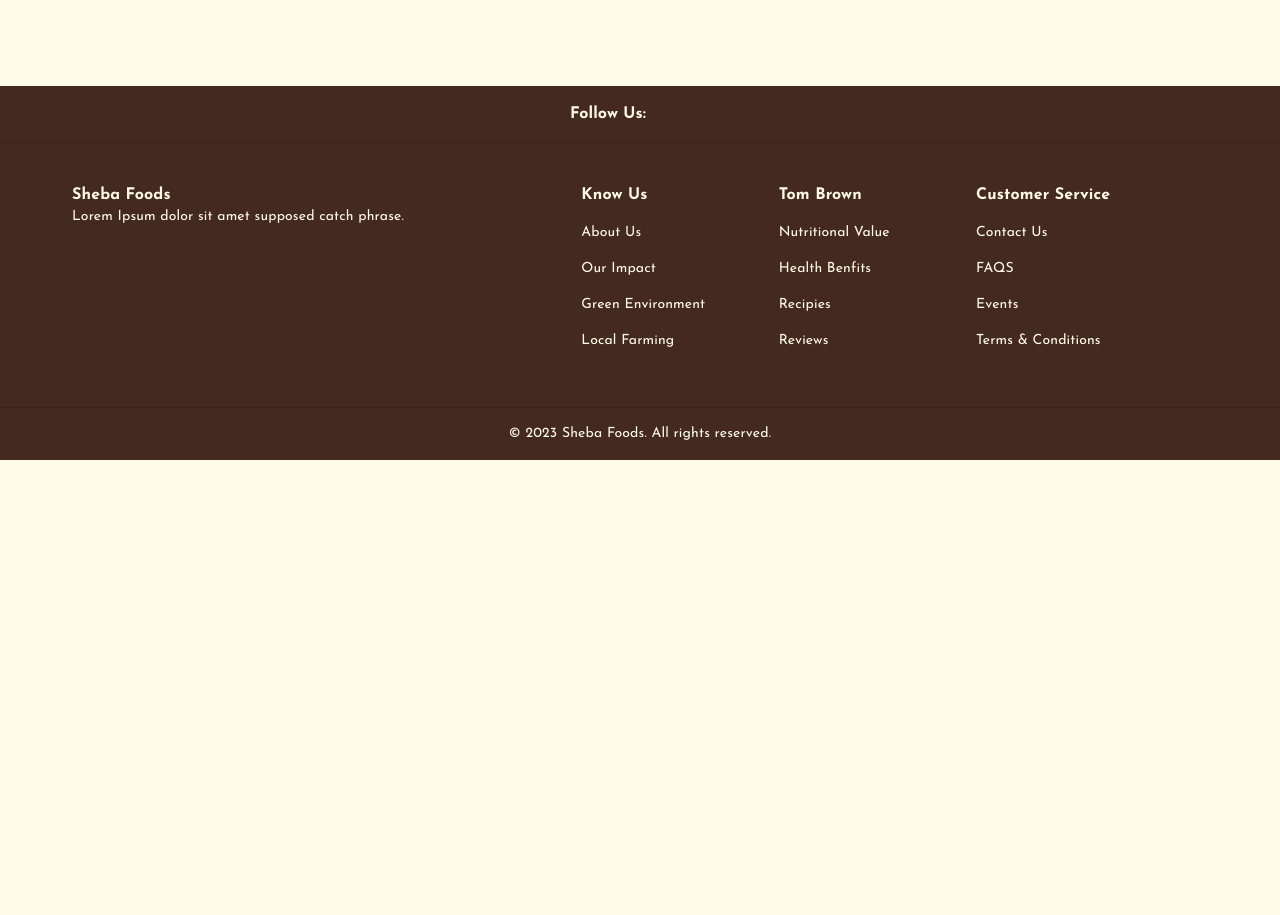
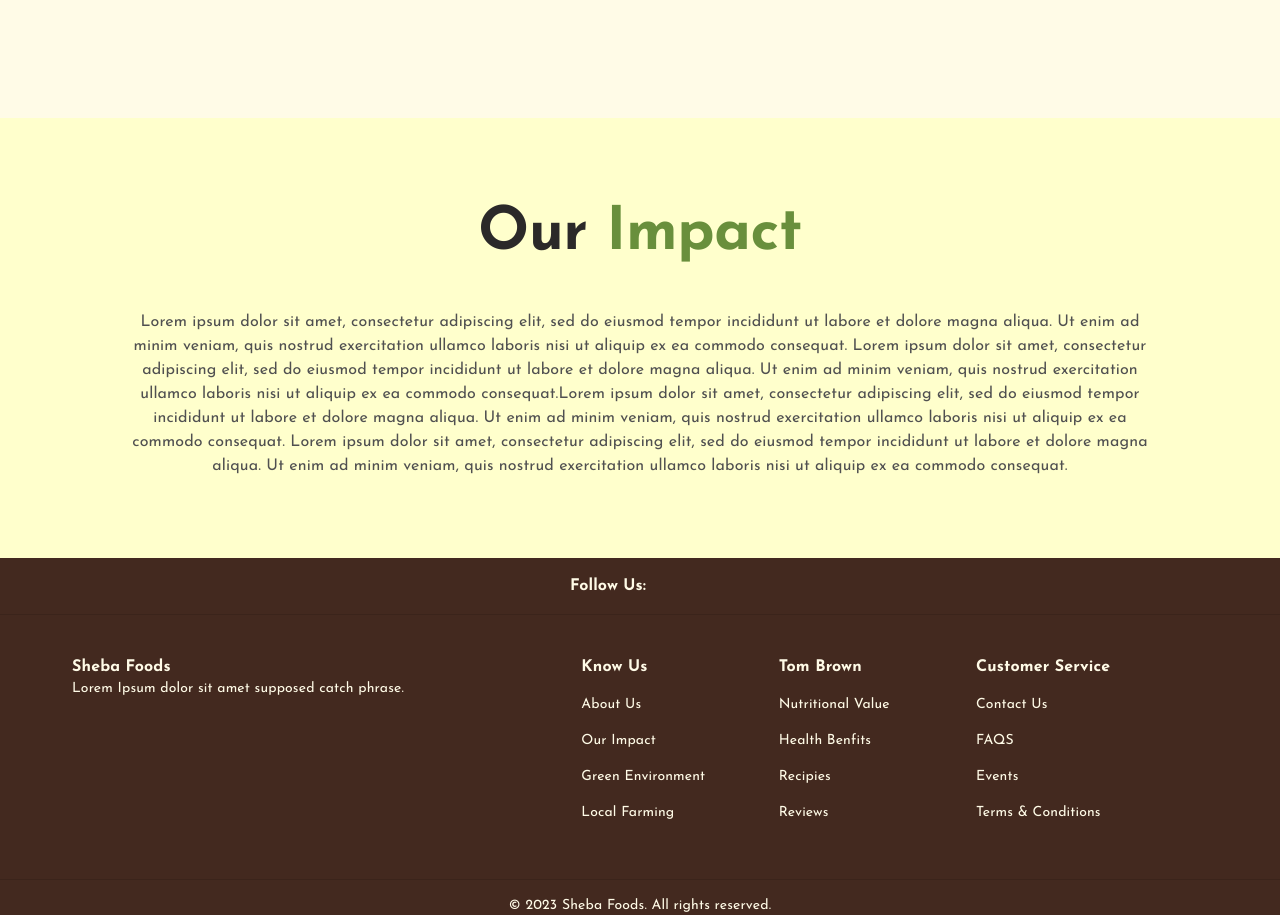
Before and after one commit to Vanessa-Kris/sheba-foods, a React (Create React App) app: page /about in a window 1280 px wide. Shown: the part 1388-2303 px from the top of the page. Before the commit the page ends 1848 px from the top, so only its background shows below. Built offline with nearby package versions, Linux system fonts and the light colour scheme; some icons are missing.

Commit message:
added about info

```diff
--- a/src/Pages/About.js
+++ b/src/Pages/About.js
@@ -3,6 +3,7 @@ import React from "react";
 
 export default function About() {
   return (
+    <>
       <Box
         sx={{
           mt: { md: 7, sm: 5, xs: 5 },
@@ -41,8 +42,8 @@ export default function About() {
             sx={{ color: "#505050" }}
           >
             Lorem ipsum dolor sit amet, consectetur adipiscing elit, sed do
-          eiusmod tempor incididunt ut labore et dolore magna aliqua. Ut enim ad
-          minim veniam, quis nostrud exercitation ullamco laboris nisi ut
+            eiusmod tempor incididunt ut labore et dolore magna aliqua. Ut enim
+            ad minim veniam, quis nostrud exercitation ullamco laboris nisi ut
             aliquip ex ea commodo consequat.
           </Typography>
           <br />
@@ -54,11 +55,11 @@ export default function About() {
             sx={{ color: "#505050" }}
           >
             Lorem ipsum dolor sit amet, consectetur adipiscing elit, sed do
-          eiusmod tempor incididunt ut labore et dolore magna aliqua. Ut enim ad
-          minim veniam, quis nostrud exercitation ullamco laboris nisi ut
-          aliquip ex ea commodo consequat. incididunt ut labore et dolore magna
-          aliqua. Ut enim ad minim veniam, quis nostrud exercitation ullamco
-          laboris nisi ut aliquip ex ea commodo consequat
+            eiusmod tempor incididunt ut labore et dolore magna aliqua. Ut enim
+            ad minim veniam, quis nostrud exercitation ullamco laboris nisi ut
+            aliquip ex ea commodo consequat. incididunt ut labore et dolore
+            magna aliqua. Ut enim ad minim veniam, quis nostrud exercitation
+            ullamco laboris nisi ut aliquip ex ea commodo consequat
           </Typography>
         </Box>
         <Grid container rowSpacing={7} columnSpacing={5} sx={{ mt: 5 }}>
@@ -155,6 +156,69 @@ export default function About() {
             />
           </Grid>
         </Grid>
+        {/*  */}
       </Box>
+      <Box
+        align="center"
+        sx={{ mt: { md: 4, sm: 4, xs: 4 }, bgcolor: "#FFFFCC", py: 10 }}
+      >
+        <Box
+          align="center"
+          sx={{
+            mx: { md: 15, sm: 10, xs: 5 },
+          }}
+        >
+          <Typography
+            variant="h2"
+            textAlign="center"
+            sx={{
+              fontWeight: 700,
+              mb: 5,
+            }}
+          >
+            Our{" "}
+            <span
+              style={{
+                color: "#698F3C",
+                fontFamily: "monospace",
+              }}
+            >
+              Impact
+            </span>
+          </Typography>
+          <Typography
+            align="center"
+            variant="p"
+            textAlign="center"
+            sx={{ color: "#505050" }}
+          >
+            Lorem ipsum dolor sit amet, consectetur adipiscing elit, sed do
+            eiusmod tempor incididunt ut labore et dolore magna aliqua. Ut enim
+            ad minim veniam, quis nostrud exercitation ullamco laboris nisi ut
+            aliquip ex ea commodo consequat. Lorem ipsum dolor sit amet,
+            consectetur adipiscing elit, sed do eiusmod tempor incididunt ut
+            labore et dolore magna aliqua. Ut enim ad minim veniam, quis nostrud
+            exercitation ullamco laboris nisi ut aliquip ex ea commodo
+            consequat.
+          </Typography>
+          <Typography
+            align="center"
+            variant="p"
+            textAlign="center"
+            sx={{ color: "#505050" }}
+          >
+            Lorem ipsum dolor sit amet, consectetur adipiscing elit, sed do
+            eiusmod tempor incididunt ut labore et dolore magna aliqua. Ut enim
+            ad minim veniam, quis nostrud exercitation ullamco laboris nisi ut
+            aliquip ex ea commodo consequat. Lorem ipsum dolor sit amet,
+            consectetur adipiscing elit, sed do eiusmod tempor incididunt ut
+            labore et dolore magna aliqua. Ut enim ad minim veniam, quis nostrud
+            exercitation ullamco laboris nisi ut aliquip ex ea commodo
+            consequat.
+          </Typography>
+          <br />
+        </Box>
+      </Box>
+    </>
   );
 }
```
Lines whose indentation alone changed are shown as unchanged.
